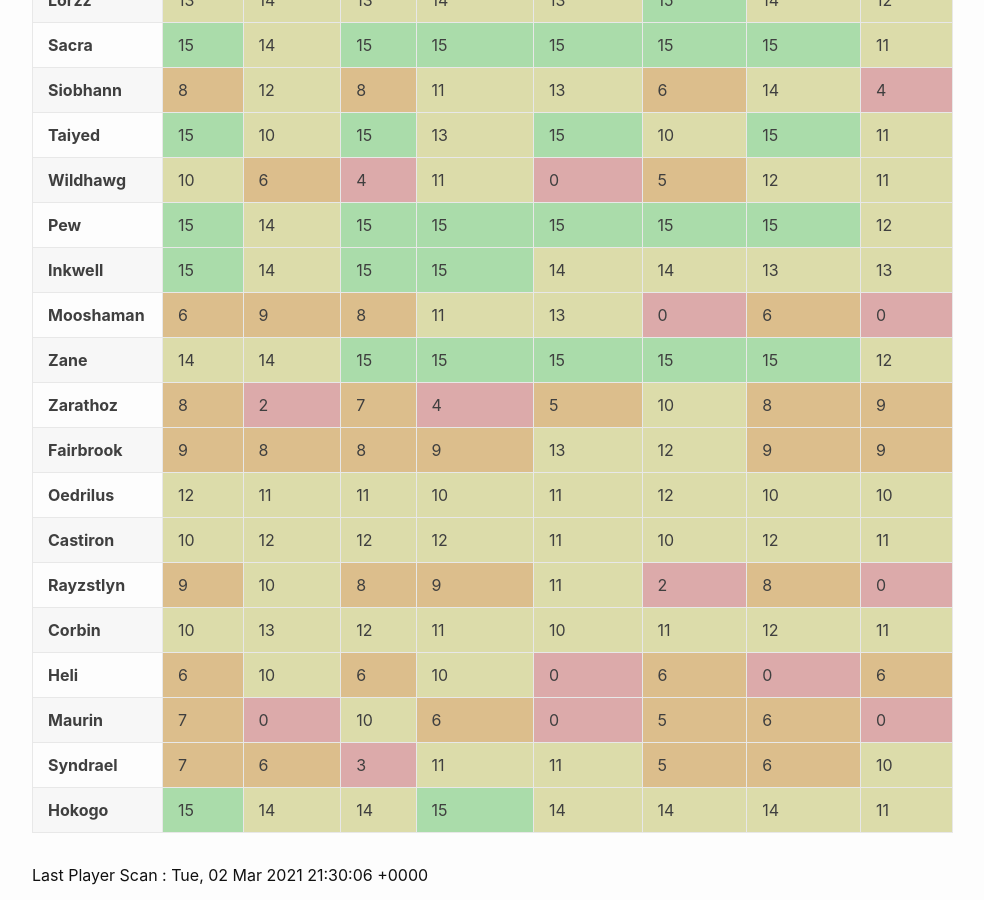
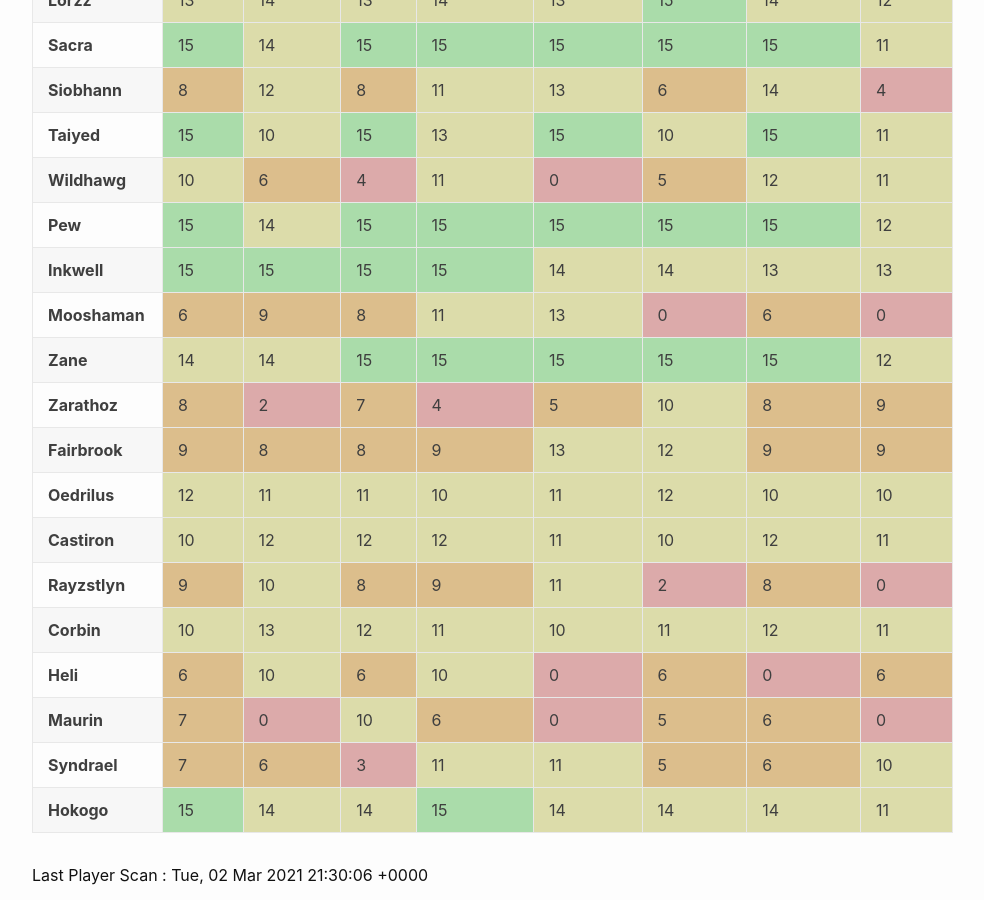
Before and after one commit to eldertribunal/keystonetracker, a Jekyll site: the page built from players.md, in a window 1280 px wide and 900 px high, scrolled down 508 px. Shown: the whole window, without its empty margins (126-1110 px from the left). Built offline with Jekyll 4.4.1, drawn with Linux system fonts in a browser that asks for light colours.

Commit message:
auto scan Tue Mar  2 23:19:31 UTC 2021

```diff
--- a/_data/characters.json
+++ b/_data/characters.json
@@ -774,7 +774,7 @@
       },
       {
         "name": "The Necrotic Wake",
-        "level": 14,
+        "level": 15,
         "id": 376
       },
       {
--- a/_data/players.json
+++ b/_data/players.json
@@ -504,7 +504,7 @@
       },
       {
         "name": "The Necrotic Wake",
-        "level": 14,
+        "level": 15,
         "id": 376
       },
       {
```
